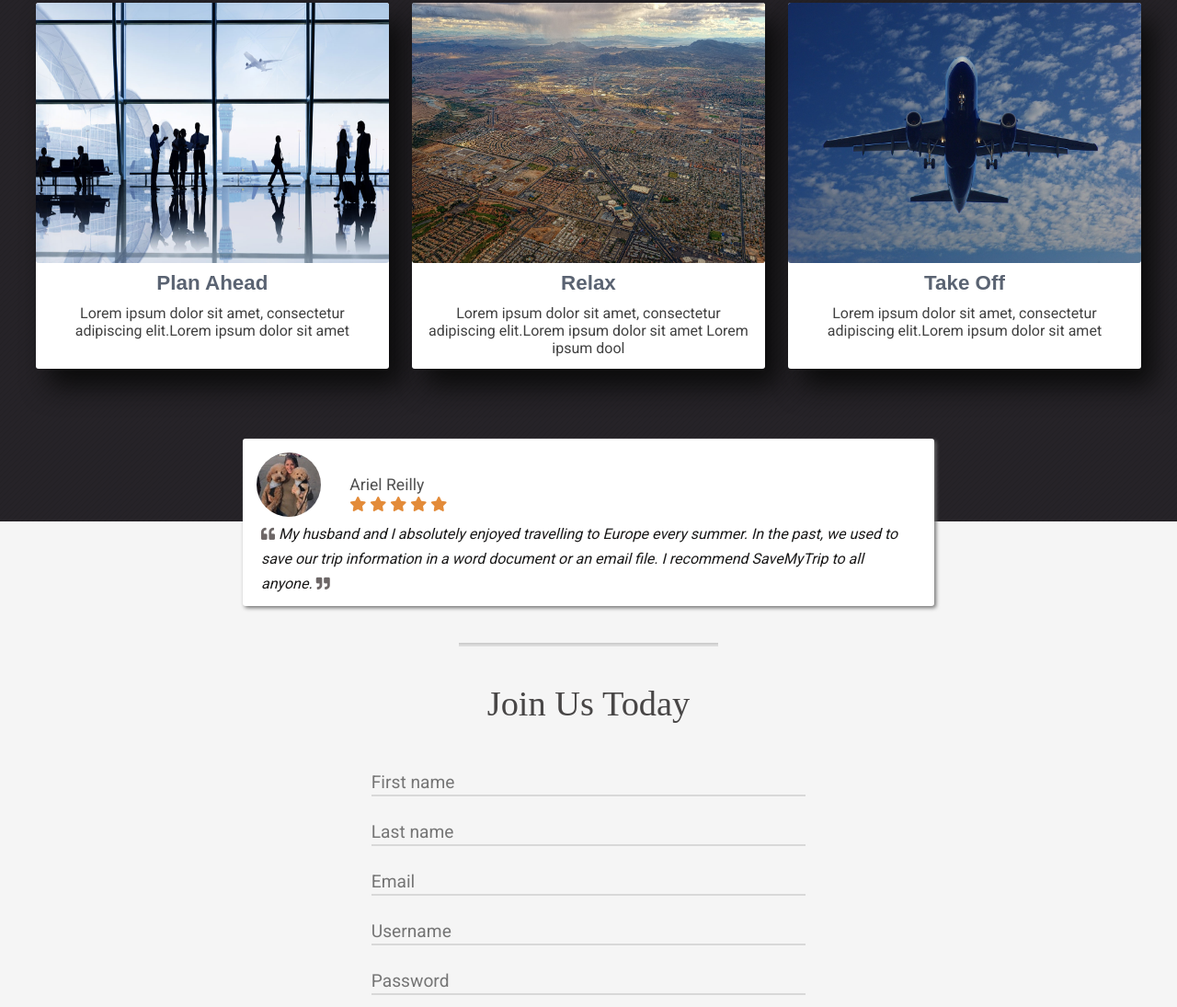
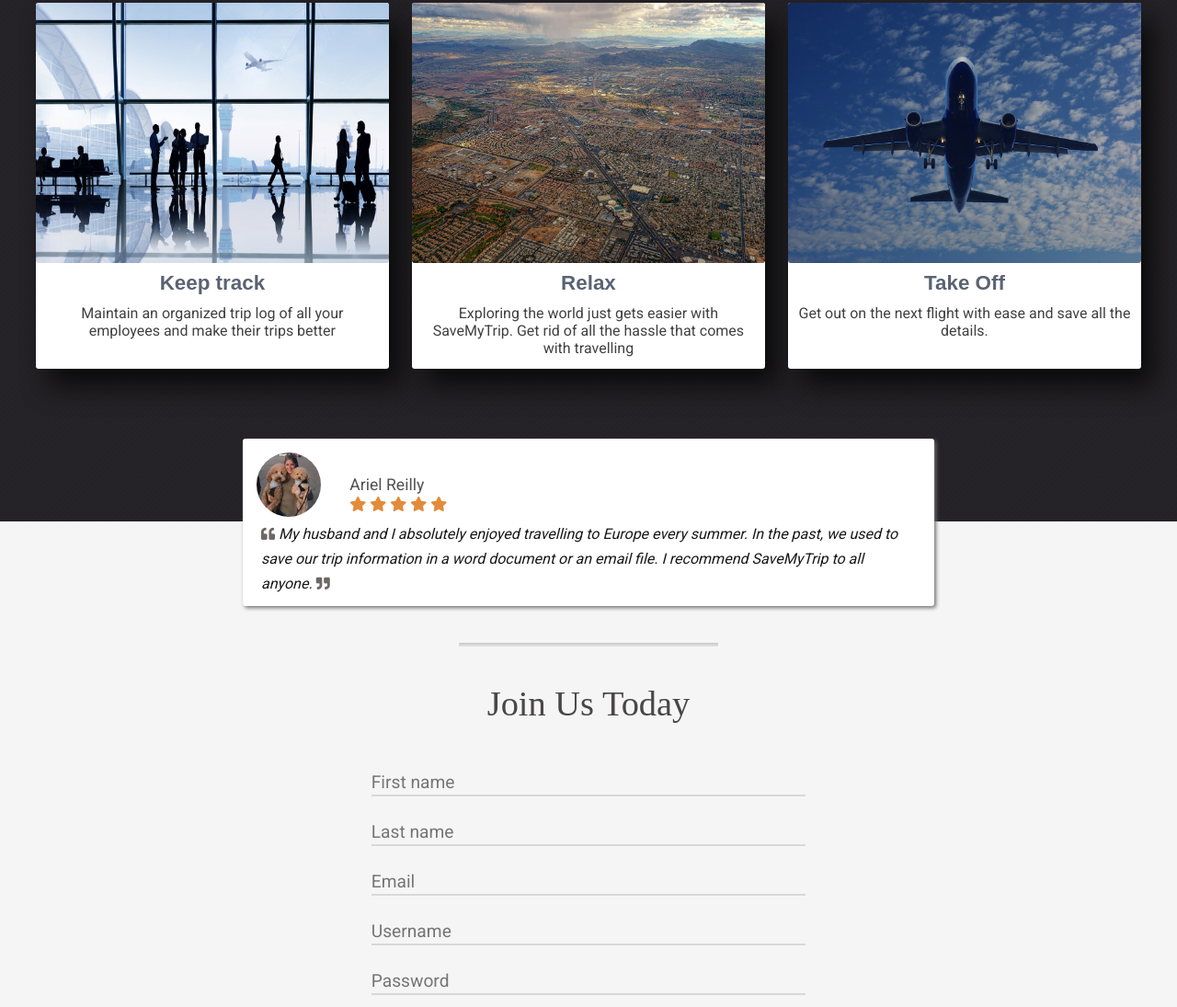
Before and after one commit to NawarYossef/save-my-trip, a website: page public/index.html in a window 1280 px wide. Shown: the part 1327-2422 px from the top of the page at 92% size. Drawn offline with nearby package versions, Linux system fonts and the light colour scheme; sample sign-in values are in the browser's storage; a web font is replaced by a local one.

Commit message:
add real text and remove 'lorem ipsum' text

```diff
--- a/public/index.html
+++ b/public/index.html
@@ -92,7 +92,6 @@
           </ul>
       </section>
 
-
       <!-- The Modal -->
       <div id="my-modal" class="modal">
         <!-- Modal content -->
@@ -116,7 +115,7 @@
                 </fieldset>
                 <button type="submit" class="sign-in-button">Log In</button>
                 <div class="heading-wrapper col-12">
-                  <h6 class="demo-account-access">Login with Demo Account</h6>
+                  <h6 class="demo-account-access">Login With Demo Account</h6>
                   <h6 class="not-yet-member-msg">Don't have an account!
                     <span class="new-member-go-signup">Sign Up Here</span>
                   </h6>
@@ -182,9 +181,9 @@
         <div class="container-for-card col-4">
           <div class="img-box col-12 ">
             <img src="images/card-img-1.jpg">
-            <p class="cards-text">Plan Ahead</p>
+            <p class="cards-text">Keep track</p>
             <div class="text-wrapper">
-              <p>Lorem ipsum dolor sit amet, consectetur adipiscing elit.Lorem ipsum dolor sit amet</p>
+              <p>Maintain an organized trip log of all your employees and make their trips better</p>
             </div>
           </div>
         </div>
@@ -194,7 +193,7 @@
             <img src="images/card-img-4.jpg">
             <p class="cards-text">Relax</p>
             <div class="text-wrapper">
-              <p>Lorem ipsum dolor sit amet, consectetur adipiscing elit.Lorem ipsum dolor sit amet Lorem ipsum dool</p>
+              <p>Exploring the world just gets easier with SaveMyTrip. Get rid of all the hassle that comes with travelling</p>
             </div>
           </div>
         </div>
@@ -203,7 +202,7 @@
             <img src="images/card-img-5.jpg">
             <p class="cards-text">Take Off</p>
             <div class="text-wrapper">
-              <p>Lorem ipsum dolor sit amet, consectetur adipiscing elit.Lorem ipsum dolor sit amet</p>
+              <p>Get out on the next flight with ease and save all the details.</p>
             </div>
           </div>
         </div>
```
